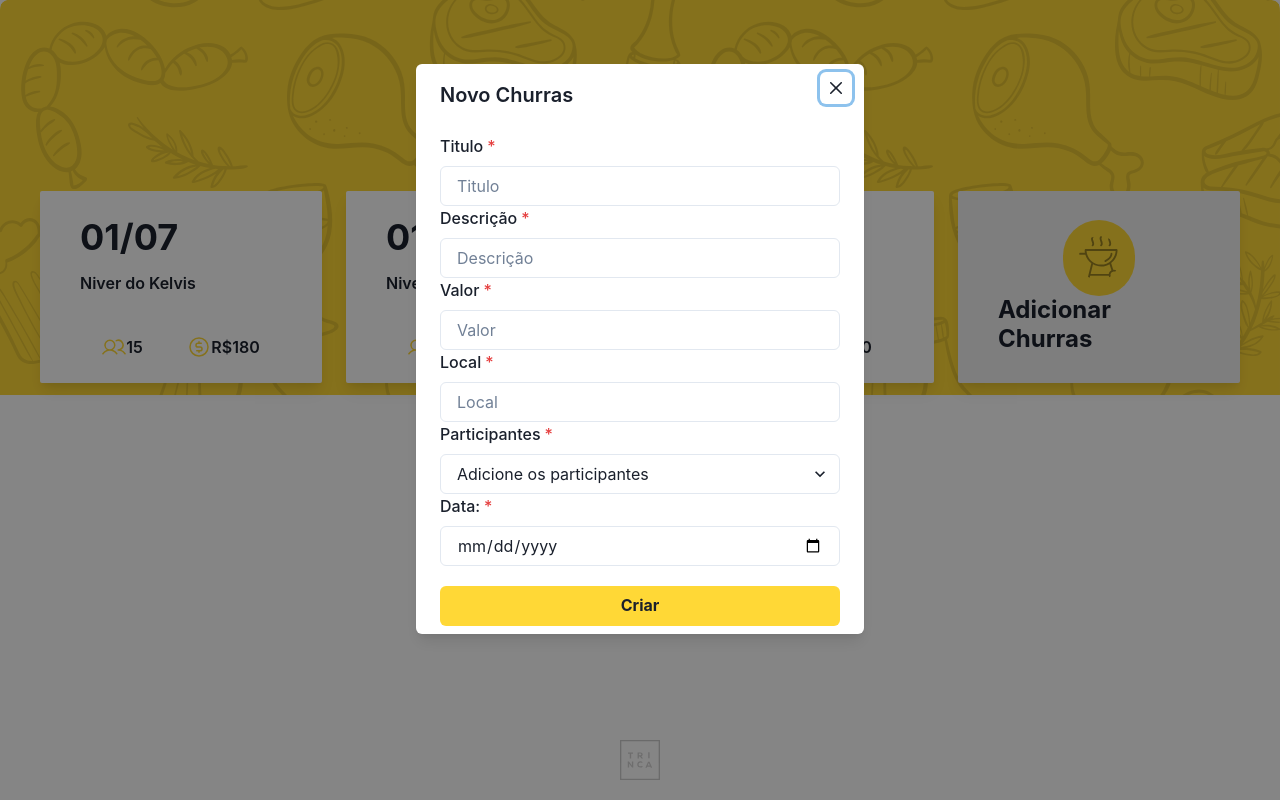
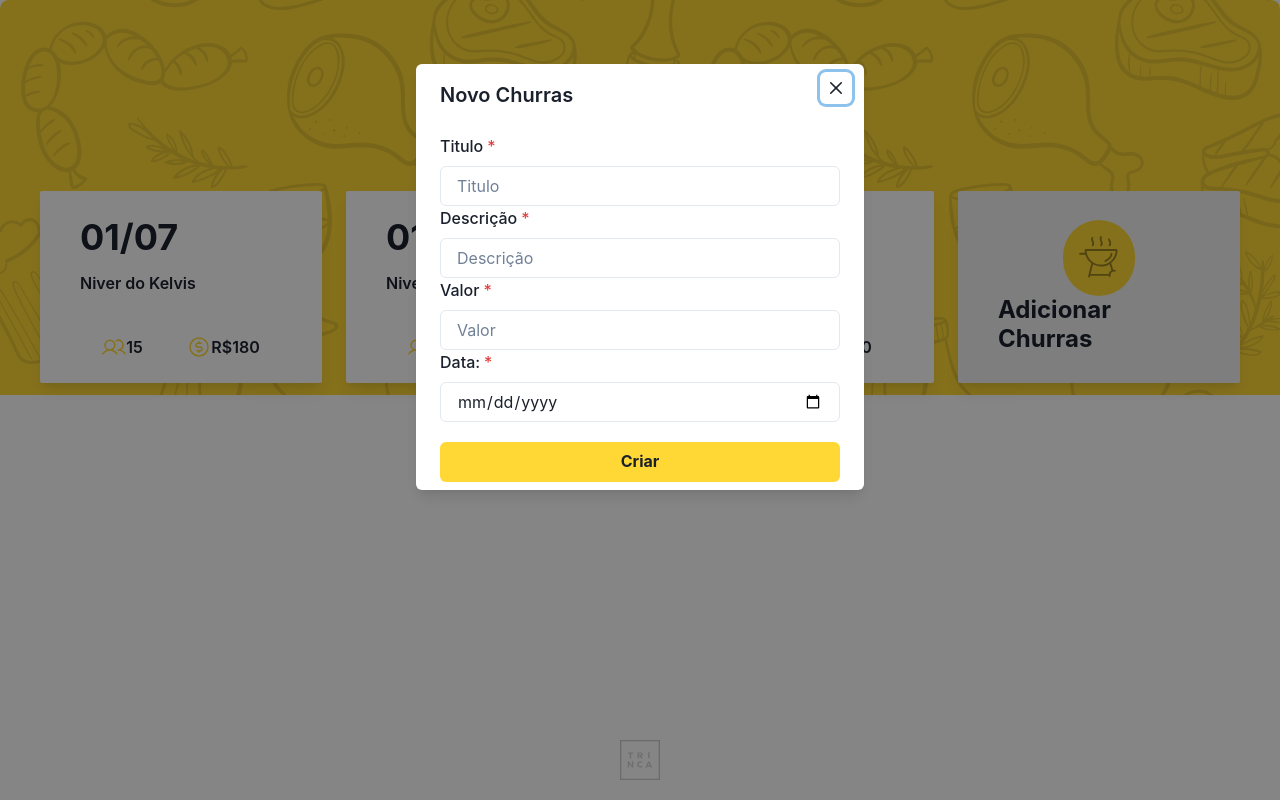
Before and after one commit to Kelvis-fernando/agenda-churrasco, a React (Create React App) app: page / in a window 1280 px wide. Both pictures are taken after a click on the element "Adicionar Churras". Built offline with nearby package versions, Linux system fonts and the light colour scheme.

Commit message:
feat: made a connection to realtime db in firebase and created the bbq

```diff
--- a/package.json
+++ b/package.json
@@ -24,6 +24,7 @@
     "react-router-dom": "^6.11.2",
     "react-scripts": "5.0.1",
     "typescript": "^4.6.3",
+    "uid": "^2.0.2",
     "web-vitals": "^2.1.4"
   },
   "scripts": {
--- a/src/components/ModalNewBbq.tsx
+++ b/src/components/ModalNewBbq.tsx
@@ -12,8 +12,39 @@ import {
   ModalProps,
   Select,
 } from '@chakra-ui/react';
+import { db } from '../firebase';
+import { uid } from 'uid';
+import { set, ref } from 'firebase/database';
+import { FormEvent } from 'react';
+import { getFormData } from '../utils/getFormData';
+import { useToast } from '@chakra-ui/react';
+const ModalNewBbq = ({ isOpen, onClose }: ModalProps) => {
+  const toast = useToast();
+  const createNewBbq = async (event: FormEvent) => {
+    const newBbq = await getFormData(event);
+    const uuid = uid();
 
-const ModalNewBbq = ({ isOpen, onClose }: ModalProps) => {
+    set(ref(db, `/${uuid}`), {
+      newBbq,
+      uuid,
+    })
+      .then(() => {
+        toast({
+          title: 'Churras criado com sucesso!',
+          status: 'success',
+          duration: 5000,
+          isClosable: true,
+        });
+      })
+      .catch(() => {
+        toast({
+          title: 'Erro ao criar o churras!',
+          status: 'error',
+          duration: 5000,
+          isClosable: true,
+        });
+      });
+  };
   return (
     <Modal isOpen={isOpen} onClose={onClose}>
       <ModalOverlay />
@@ -21,6 +52,7 @@ const ModalNewBbq = ({ isOpen, onClose }: ModalProps) => {
         <ModalHeader>Novo Churras</ModalHeader>
         <ModalCloseButton />
         <ModalBody>
+          <form onSubmit={createNewBbq}>
             <FormControl
               isRequired
               display="flex"
@@ -28,30 +60,24 @@ const ModalNewBbq = ({ isOpen, onClose }: ModalProps) => {
               flexDirection="column"
             >
               <FormLabel>Titulo</FormLabel>
-            <Input placeholder="Titulo" />
+              <Input placeholder="Titulo" name="title" />
               <FormLabel>Descrição</FormLabel>
-            <Input placeholder="Descrição" />
+              <Input placeholder="Descrição" name="description" />
               <FormLabel>Valor</FormLabel>
-            <Input type="number" placeholder="Valor" />
-            <FormLabel>Local</FormLabel>
-            <Input placeholder="Local" />
-            <FormLabel>Participantes</FormLabel>
-            <Select placeholder="Adicione os participantes">
-              <option value="Kelvis">Kelvis</option>
-              <option value="Fernando">Fernando</option>
-              <option value="Stefany">Stefany</option>
-            </Select>
+              <Input type="number" placeholder="Valor" name="value" />
               <FormLabel>Data:</FormLabel>
-            <Input type="date" />
+              <Input type="date" name="date" />
               <Button
                 mt="5"
                 bgColor="#FFD836"
                 fontWeight="bold"
                 _hover={{ bgColor: 'rgba(255, 216, 54, 0.8)' }}
+                type="submit"
               >
                 Criar
               </Button>
             </FormControl>
+          </form>
         </ModalBody>
       </ModalContent>
     </Modal>
--- a/src/firebase.ts
+++ b/src/firebase.ts
@@ -1,8 +1,8 @@
 import { initializeApp } from 'firebase/app';
 import { getAuth } from 'firebase/auth';
+import { getDatabase } from 'firebase/database';
 
 // Neste caso deixei as keys em aberto para que qualquer um possa testar, mas o correto e adicionar isto em um .env pois é um dado sensivel da aplicação
-
 const firebaseConfig = {
   apiKey: 'AIzaSyC39dDvNWOzw_v5SnjKALzLhAiCz2zccUE',
   authDomain: 'churras-app-2a545.firebaseapp.com',
@@ -15,3 +15,4 @@ const firebaseConfig = {
 const app = initializeApp(firebaseConfig);
 
 export const auth = getAuth(app);
+export const db = getDatabase(app);
```
Also changed, not shown: 1 other file (tests, documents, lock files or other folders). Lines whose indentation alone changed are shown as unchanged.
